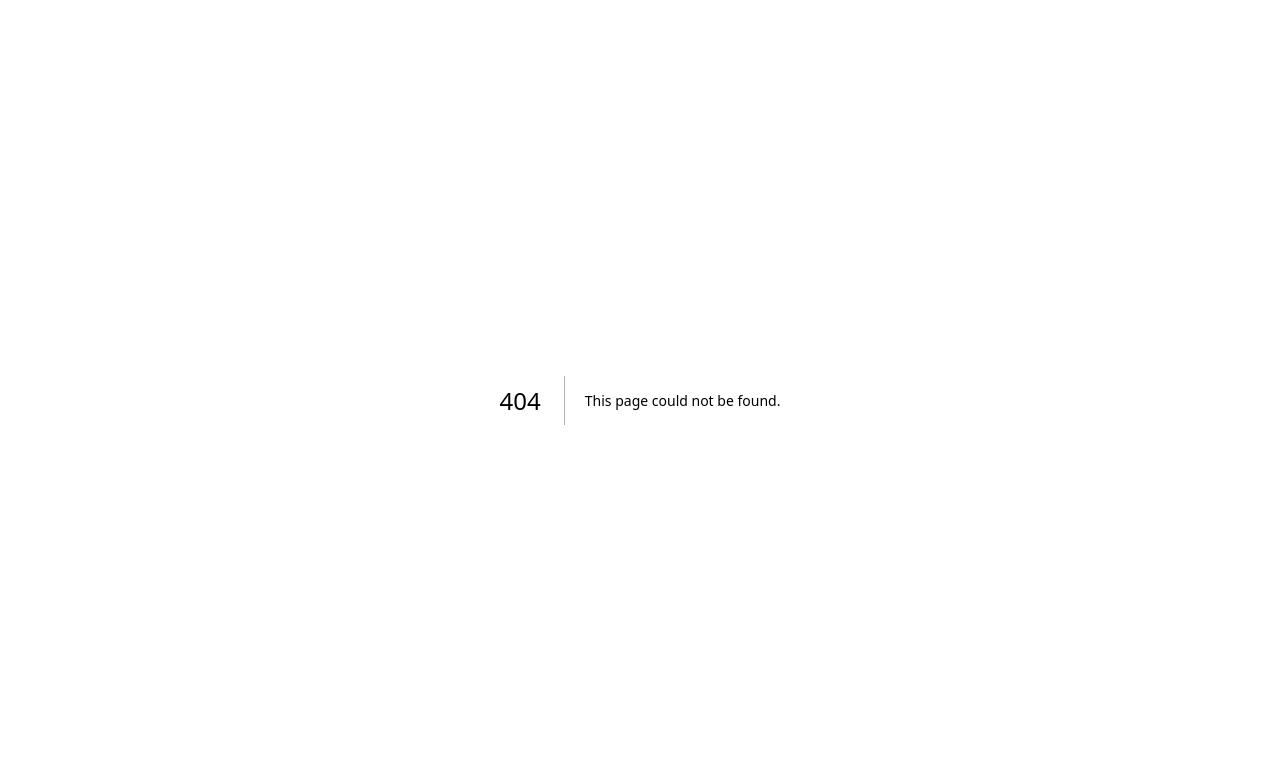
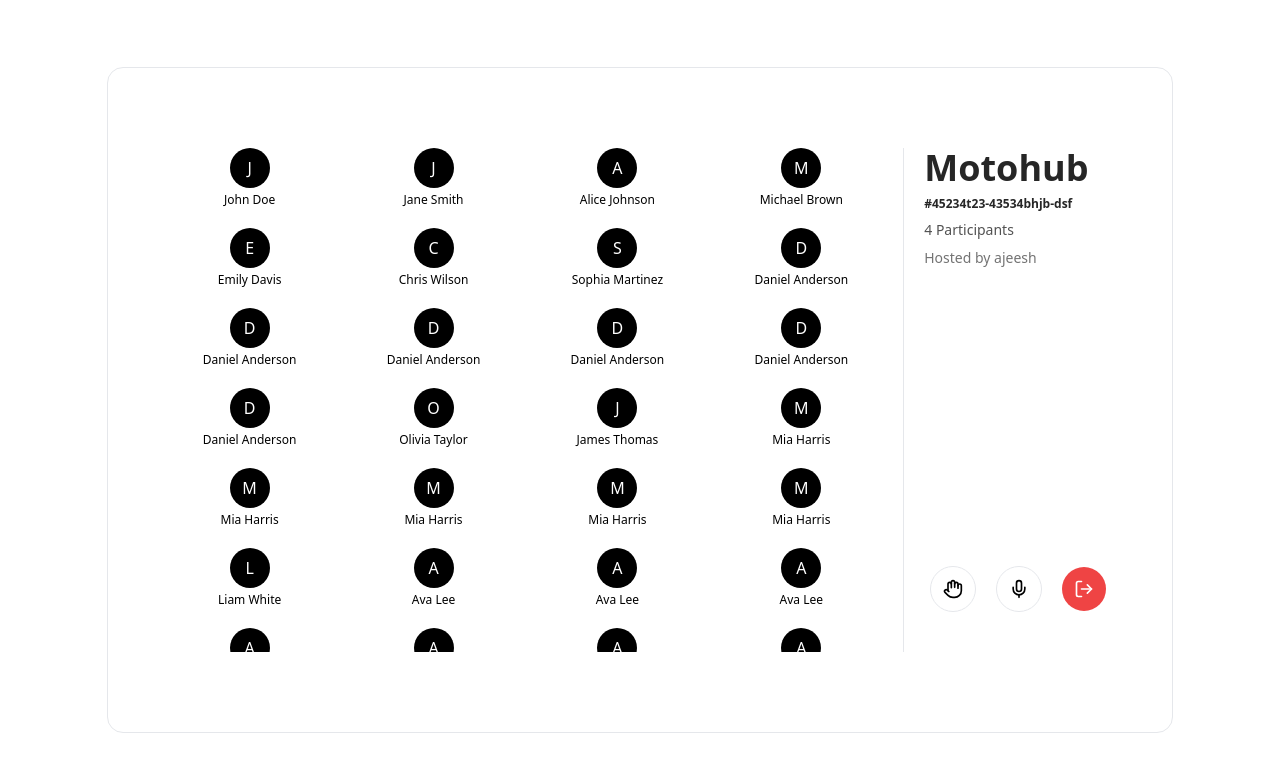
Before and after one commit to ajeeshRS/voice-chatroom, a Next.js app: page /room/1 in a window 1280 px wide. Before the commit this address had no page. Shown: the top 772 px of the page. Built offline with nearby package versions, Linux system fonts and the light colour scheme.

Commit message:
added room related pages

```diff
--- /dev/null
+++ b/src/app/create/page.tsx
@@ -0,0 +1,17 @@
+export default function Page() {
+  return (
+    <div className="w-full h-screen flex items-center justify-center">
+      <div className="w-2/6 h-2/6 flex flex-col items-center justify-start p-10 rounded-xl shadow-md space-y-3">
+        <h4 className="font-bold text-xl">Create New Room</h4>
+        <input
+          type="text"
+          placeholder="Enter room name"
+          className="p-3 rounded-md border w-5/6 focus:outline-none"
+        />
+        <button className="bg-black text-white px-4 py-2 rounded-md hover:bg-neutral-800">
+          create
+        </button>
+      </div>
+    </div>
+  );
+}
--- /dev/null
+++ b/src/app/join/page.tsx
@@ -0,0 +1,16 @@
+export default function Page() {
+  return (
+    <div className="w-full h-screen flex items-center justify-center">
+      <div className="w-2/6 h-2/6 flex flex-col items-center justify-start p-10 rounded-xl shadow-md space-y-3">
+        <h4 className="font-bold text-xl">Enter Room ID</h4>
+        <input
+          type="text"
+          className="p-3 rounded-md border w-5/6 focus:outline-none"
+        />
+        <button className="bg-black text-white px-4 py-2 rounded-md hover:bg-neutral-800">
+          Join
+        </button>
+      </div>
+    </div>
+  );
+}
--- a/src/app/page.tsx
+++ b/src/app/page.tsx
@@ -3,9 +3,11 @@
 import Footer from "@/components/Footer";
 import Navbar from "@/components/Navbar";
 import { caveat, kalam, poppins } from "@/fonts/fonts";
-import { ArrowRight, Mic, Users, Lock } from "lucide-react";
+import { ArrowRight, Mic, Users, Lock, Merge, Plus } from "lucide-react";
+import { useRouter } from "next/navigation";
 
 export default function Home() {
+  const router = useRouter();
   return (
     <div className={`min-h-screen flex flex-col ${poppins.className}`}>
       <Navbar />
@@ -20,9 +22,22 @@
           Join crystal-clear voice chat rooms and make your conversations come
           alive.
         </p>
-        <button className="text-md px-4 py-2 flex items-center bg-black text-white rounded-lg">
-          Get Started <ArrowRight className="ml-2" />
-        </button>
+        <div className="flex items-center space-x-2">
+          <button
+            className="text-md px-4 py-2 flex items-center bg-black text-white rounded-lg group"
+            onClick={() => router.push("/create")}
+          >
+            Create
+            <Plus className="ml-2 w-5 h-5 " />
+          </button>
+          <button
+            className="text-md px-4 py-2 flex items-center bg-black text-white rounded-lg group"
+            onClick={() => router.push("/join")}
+          >
+            Join
+            <Merge className="ml-2 w-5 h-5" />
+          </button>
+        </div>
 
         <div className="mt-16 grid grid-cols-1 md:grid-cols-3 gap-8 w-full max-w-3xl">
           <FeatureCard
--- /dev/null
+++ b/src/app/room/[id]/page.tsx
@@ -0,0 +1,44 @@
+import { names } from "@/app/utils/data";
+import { AudioLines, Hand, LogOut, Mic, MicOff } from "lucide-react";
+
+export default function Page() {
+  return (
+    <div className="w-full h-screen flex items-center justify-center">
+      <div className="w-5/6 h-5/6 border rounded-2xl py-20 px-10 flex items-start justify-between">
+        <div className="w-5/6 h-full grid grid-cols-4 px-5 gap-5 items-start overflow-y-scroll ">
+          {names.map((name, i) => (
+            <div key={i} className="flex flex-col items-center space-y-1 ">
+              <p className="relative rounded-full w-10 h-10 flex items-center justify-center px-2 p-3 bg-black text-white">
+                {name.charAt(0).toUpperCase()}
+                {/* <MicOff className="w-4 h-4 absolute -bottom-1 -right-3 text-purple-500" /> */}
+                {/* <AudioLines className="w-4 h-4 absolute -bottom-1 -right-3 text-purple-500" /> */}
+              </p>
+              <p className="text-neutra-800 text-xs">{name}</p>
+            </div>
+          ))}
+        </div>
+        <div className="w-1/4 h-full flex flex-col items-start justify-between pb-10 space-y-2 px-5 border-l">
+          <div className="flex flex-col items-start space-y-2">
+            <h4 className="text-4xl font-bold text-neutral-800">Motohub</h4>
+            <p className="text-neutral-800 font-semibold text-xs">
+              #45234t23-43534bhjb-dsf
+            </p>
+            <p className="text-sm text-neutral-600">4 Participants</p>
+            <p className="text-sm text-neutral-500">Hosted by ajeesh</p>
+          </div>
+          <div className="flex items-center justify-center w-full space-x-5">
+            <button className="rounded-full p-3 border text-black hover:bg-neutral-50">
+              <Hand className="w-5 h-5" />
+            </button>
+            <button className="rounded-full p-3 border text-black hover:bg-neutral-50">
+              <Mic className="w-5 h-5" />
+            </button>
+            <button className="rounded-full p-3 bg-red-500 hover:bg-red-600 text-white">
+              <LogOut className="w-5 h-5" />
+            </button>
+          </div>
+        </div>
+      </div>
+    </div>
+  );
+}
--- /dev/null
+++ b/src/app/utils/data.ts
@@ -0,0 +1,33 @@
+export const names = [
+  "John Doe",
+  "Jane Smith",
+  "Alice Johnson",
+  "Michael Brown",
+  "Emily Davis",
+  "Chris Wilson",
+  "Sophia Martinez",
+  "Daniel Anderson",
+  "Daniel Anderson",
+  "Daniel Anderson",
+  "Daniel Anderson",
+  "Daniel Anderson",
+  "Daniel Anderson",
+  "Olivia Taylor",
+  "James Thomas",
+  "Mia Harris",
+  "Mia Harris",
+  "Mia Harris",
+  "Mia Harris",
+  "Mia Harris",
+  "Liam White",
+  "Ava Lee",
+  "Ava Lee",
+  "Ava Lee",
+  "Ava Lee",
+  "Ava Lee",
+  "Ava Lee",
+  "Ava Lee",
+  "Ava Lee",
+  "Ethan Walker",
+  "Charlotte Hall",
+];
```
